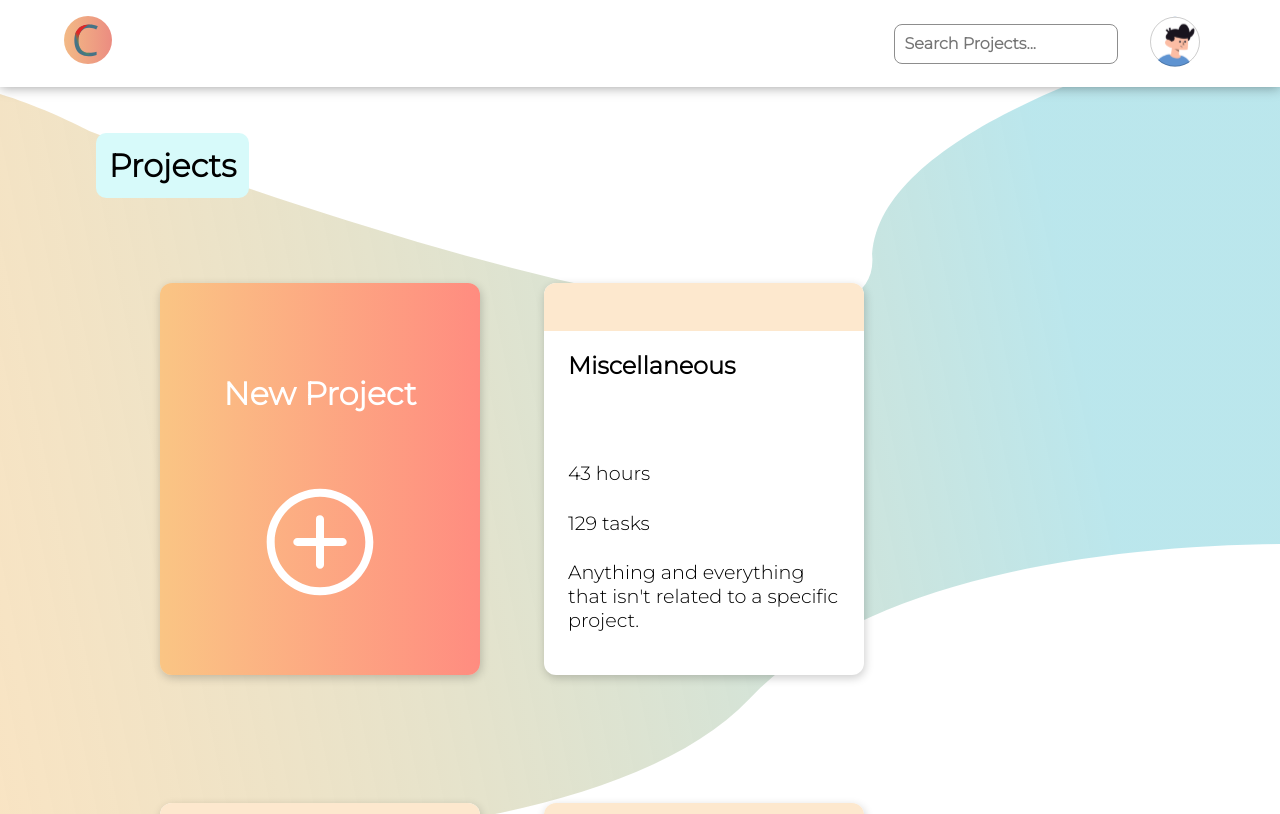
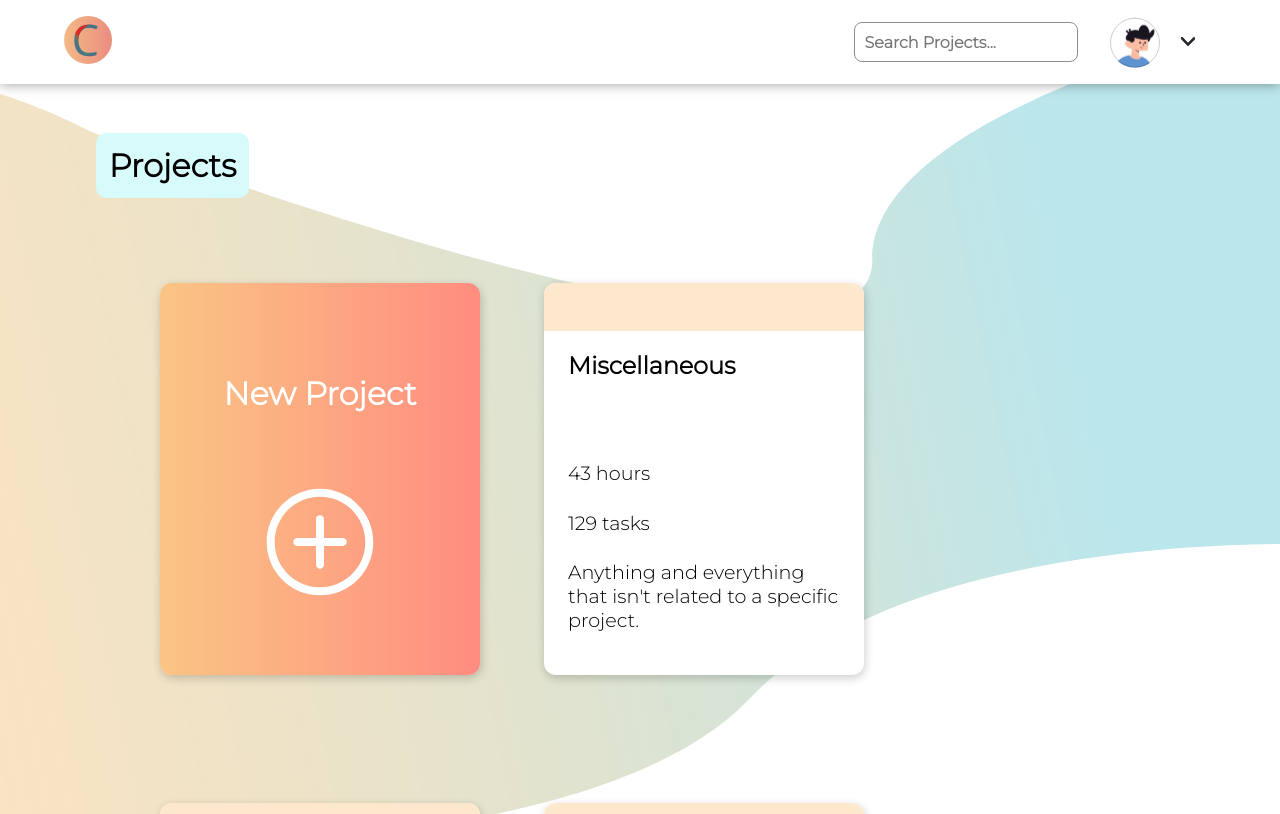
Before and after one commit to jermainejanszen/carta, a Next.js app: page /projects in a window 1280 px wide. Shown: the top 814 px of the page. Built offline with nearby package versions, Linux system fonts and the light colour scheme.

Commit message:
added dropdown on navbar in profile page

```diff
--- a/styles/widgets/NavBar.module.scss
+++ b/styles/widgets/NavBar.module.scss
@@ -26,6 +26,11 @@
     margin: 0rem 1rem;
   }
 
+  > div {
+    display: flex;
+    align-items: center;
+  }
+
   input {
     padding: 0.5rem 0.6rem 0.5rem 0.6rem;
     font: inherit;
@@ -41,7 +46,59 @@
     box-shadow: 0px 0px 6px rgba(0, 0, 0, 0.2);
   }
 
-  img {
+  > img {
     cursor: pointer;
   }
 }
+
+.dropdown {
+  margin: 0 0 0 1rem;
+
+  img {
+    height: 100%;
+    aspect-ratio: 1;
+    border-radius: 100%;
+  }
+}
+
+.dropdownContent {
+  display: none;
+  position: absolute;
+  right: 4.5rem;
+  background-color: white;
+  min-width: 10rem;
+  border-radius: 12px;
+  box-shadow: 0px 8px 16px 0px rgba(0, 0, 0, 0.2);
+  z-index: 1;
+
+  > * {
+    padding: 1rem 1rem;
+  }
+
+  > p {
+    padding: 0.3rem 1rem;
+    font-weight: bold;
+  }
+
+  > a {
+    color: black;
+    text-decoration: none;
+    display: block;
+    border-top: 1px solid $beta600;
+  }
+
+  > a:hover {
+    background-color: $beta600;
+  }
+
+}
+
+.dropdown:hover {
+  .dropdownContent {
+    display: block;
+  }
+
+  > img {
+    background-color: $beta600;
+  }
+}
--- a/widgets/ProjectsNavBar.tsx
+++ b/widgets/ProjectsNavBar.tsx
@@ -29,6 +29,18 @@ const ProfileNavBar = (props: Props) => {
         <input type="text" placeholder="Search Projects..." />
         <div>
           <img src="./avatar.svg" alt="logo" onClick={handleProfileClick} />
+          <div className={styles.dropdown}>
+            <img
+              src="./icons/expand-arrow.svg"
+              alt="dropdown" />
+            <div className={styles.dropdownContent}>
+              <p>Jerchael</p>
+              <a href="/profile">My Profile</a>
+              <a href="/projects">My Project</a>
+              <a href="/settings">Settings</a>
+              <a href="/">Sign Out</a>
+            </div>
+          </div>
         </div>
       </div>
     </div>
```
Also changed, not shown: public/icons/expand-arrow.svg (added).
